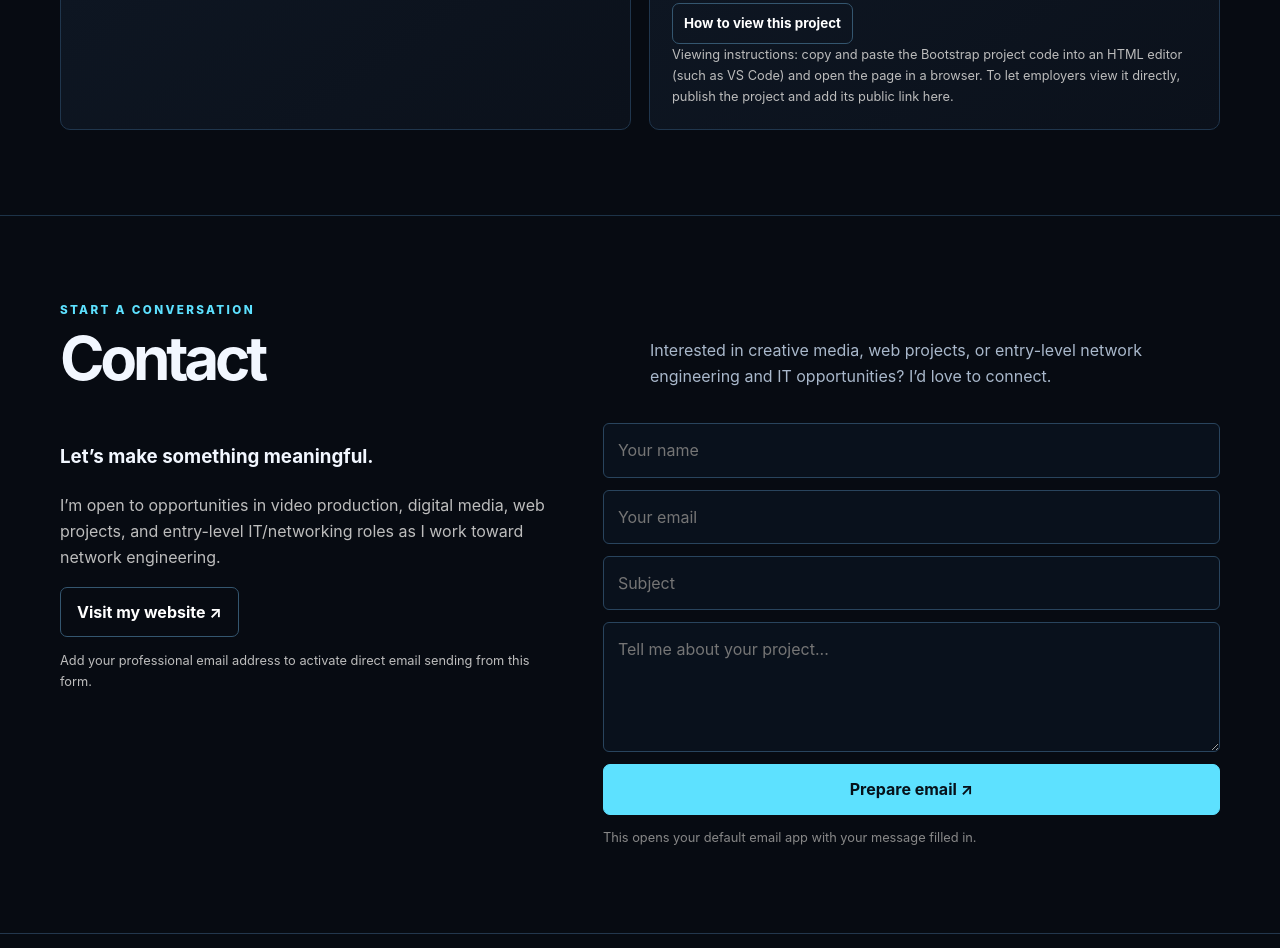
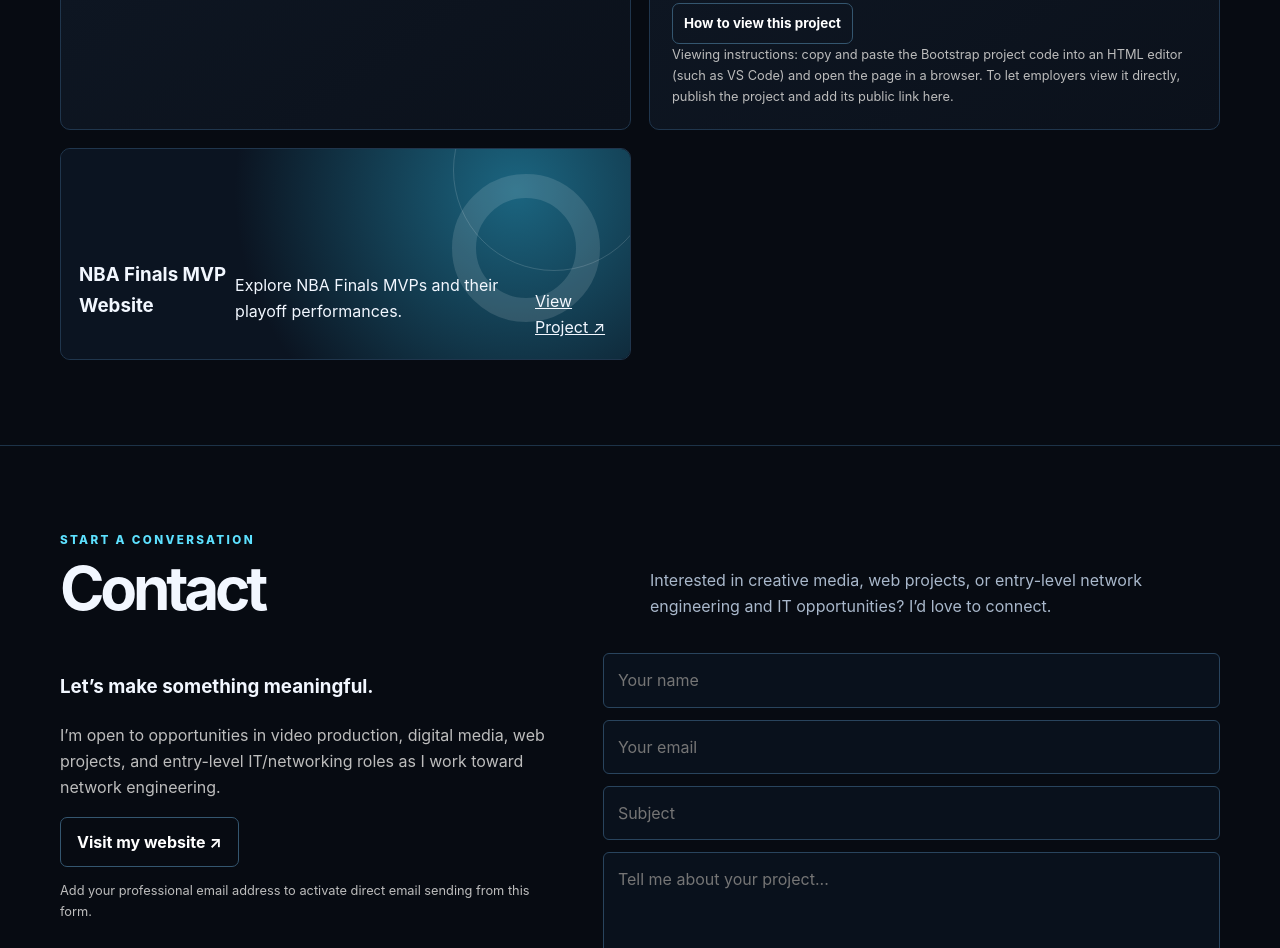
Before and after one commit to varlacktaelon-design/portfolio, a plain HTML site: page index.html in a window 1280 px wide. Shown: the part 2925-3873 px from the top of the page. Drawn offline with Linux system fonts and the light colour scheme.

Commit message:
Update index.html

```diff
--- a/index.html
+++ b/index.html
@@ -29,6 +29,13 @@ body{background:radial-gradient(ellipse at 78% 8%,#0c2940 0,transparent 32%),var
 <article class="project" data-category="video" data-title="Wedding Cinematic Film" data-type="Wedding videography & editing" data-description="A wedding film created to capture the atmosphere, energy, emotion, and intimate moments that made the day unforgettable. The edit uses cinematic visuals and attention to detail to help tell the couple’s story." data-link="https://drive.google.com/file/d/1SsR3ZkTW2Yt_jHzbFHZEg7BmRrkiKYOB/view"><div class="projectvisual v2"><span>Cinematic film · Wedding</span></div><div class="projectbody"><h3>Wedding Cinematic Film</h3><p>A love story told through cinematic visuals, emotion, and attention to detail.</p><div class="projectmeta">VIDEOGRAPHY · POST-PRODUCTION · STORYTELLING</div><div class="projectactions"><a class="btn solid" href="https://drive.google.com/file/d/1SsR3ZkTW2Yt_jHzbFHZEg7BmRrkiKYOB/view" target="_blank" rel="noopener">Watch film ↗</a><button class="btn details">Project details</button></div></div></article>
 <article class="project" data-category="social" data-title="Viral & Relatable Social Content" data-type="Short-form video & content creation" data-description="Short-form skits and relatable videos created to entertain and connect with audiences. Across social platforms, my content has earned more than 8 million total views. Add your favorite public social profile or individual video links to feature specific examples." data-link=""><div class="projectvisual v3"><span>Short-form · Social</span></div><div class="projectbody"><h3>Viral & Relatable Content</h3><p>Short-form skits built around relatable moments, humor, timing, and audience connection.</p><div class="projectmeta">CONTENT CREATION · EDITING · SOCIAL MEDIA</div><div class="projectactions"><button class="btn details">Project details</button></div></div></article>
 <article class="project" data-category="web" data-title="Bootstrap Website" data-type="Web design & development" data-description="A Bootstrap website project exploring page structure, responsive layouts, and web presentation. The file path you provided is on your personal computer, so it cannot be opened by visitors online until you upload the site to hosting. Replace the local link with a published URL when available." data-link="file:///C:/Users/varla/Desktop/P3/index.html"><div class="projectvisual v4"><span>Web design · Bootstrap</span></div><div class="projectbody"><h3>Bootstrap Website</h3><p>A responsive website project built with Bootstrap and front-end web fundamentals. To view or reuse it, copy and paste the Bootstrap/HTML project code into an HTML editor or code environment, then run it there. The original file is stored locally, so visitors cannot open that computer-only path.</p><div class="projectmeta">HTML · CSS · BOOTSTRAP</div><div class="projectactions"><button class="btn details">How to view this project</button></div><p class="note">Viewing instructions: copy and paste the Bootstrap project code into an HTML editor (such as VS Code) and open the page in a browser. To let employers view it directly, publish the project and add its public link here.</p></div></article>
+<article class="project" data-category="web" data-title="NBA Finals MVP Website" data-type="Web design & development" data-description="An NBA Finals website featuring Finals MVPs, playoff performances, player images, and statistics.">
+  <div class="projectvisual">
+    <h3>NBA Finals MVP Website</h3>
+    <p>Explore NBA Finals MVPs and their playoff performances.</p>
+    <a href="https://varlacktaelon-design.github.io/NBA-Finals-website/" target="_blank" rel="noopener noreferrer">View Project ↗</a>
+  </div>
+</article>
 </div></div></section>
 <section class="section" id="contact"><div class="wrap"><div class="sectionhead"><div><div class="eyebrow">Start a conversation</div><h2>Contact</h2></div><p class="intro">Interested in creative media, web projects, or entry-level network engineering and IT opportunities? I’d love to connect.</p></div><div class="contactbox"><div class="contactintro"><h3>Let’s make something meaningful.</h3><p>I’m open to opportunities in video production, digital media, web projects, and entry-level IT/networking roles as I work toward network engineering.</p><a class="btn" href="https://taelonvarlack.com/" target="_blank" rel="noopener">Visit my website ↗</a><p class="note">Add your professional email address to activate direct email sending from this form.</p></div><form class="contactform" id="contactForm"><input id="name" placeholder="Your name" required><input id="email" type="email" placeholder="Your email" required><input id="subject" placeholder="Subject" required><textarea id="message" placeholder="Tell me about your project..." required></textarea><button class="btn solid" type="submit">Prepare email ↗</button><span class="note">This opens your default email app with your message filled in.</span></form></div></div></section></main>
 <footer><div class="wrap foot"><span>© <span id="year"></span> Taelon Varlack</span><span>Digital Media · Creative Production · Technology</span><a href="#home">Back to top ↑</a></div></footer>
```
